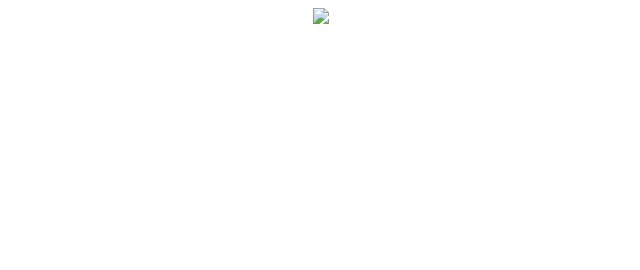
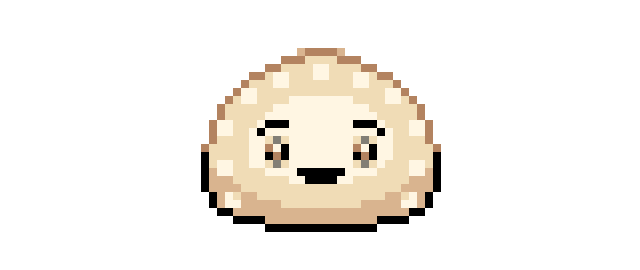
Before and after one commit to fijimunkii/dumplingdiaries.com, a plain HTML site: page index.html in a window 1280 px wide. Shown: the whole page, without its empty margins (319-959 px from the left). Drawn offline with Linux system fonts and the light colour scheme.

Commit message:
Fix path

```diff
--- a/index.html
+++ b/index.html
@@ -4,7 +4,7 @@
   </head>
   <body>
     <div style="margin: 0 auto; width: 100%; text-align: center;">
-			<img src="images/dumpling_dance.gif" />
+      <img src="public/dumpling_dance.gif" />
     </div>
   </body>
 </html>
```
